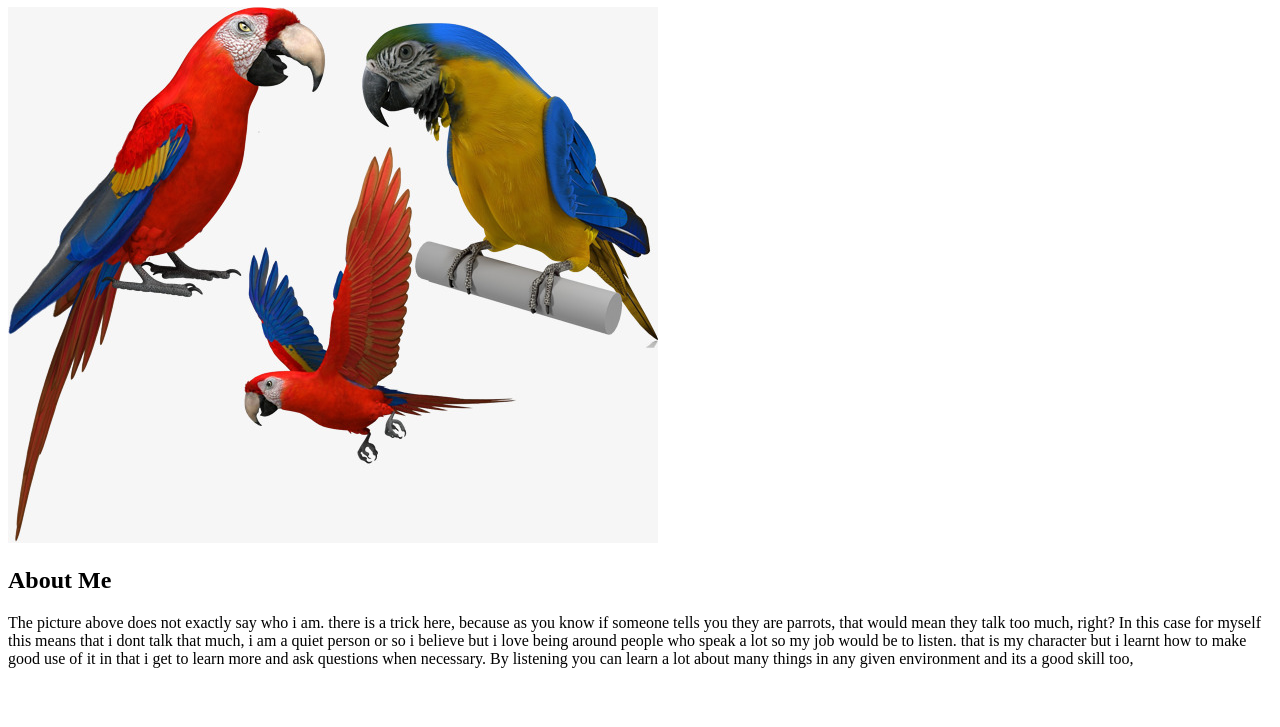
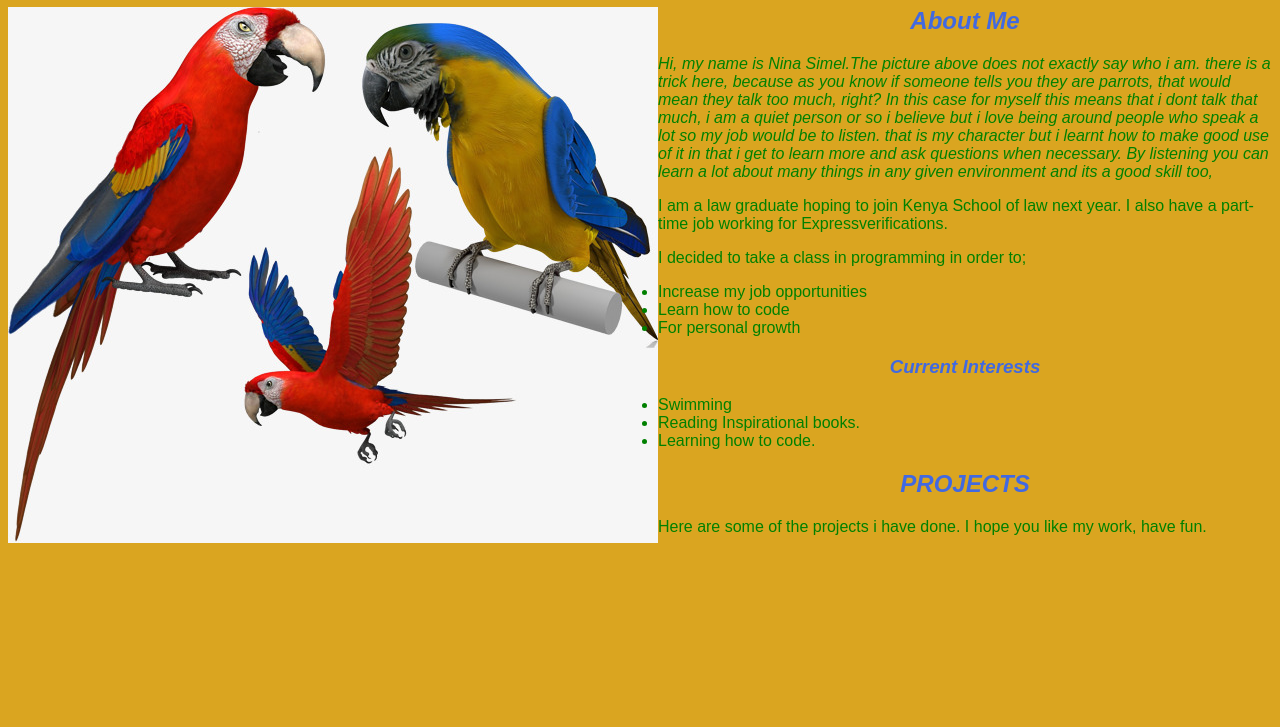
Before and after one commit to NES26/portfolio, a plain HTML site: page portfolio.html in a window 1280 px wide. Shown: the part 73-800 px from the top of the page. Drawn offline with Linux system fonts and the light colour scheme.

Commit message:
Add interests.html

```diff
--- a/CSS/styles.css
+++ b/CSS/styles.css
@@ -0,0 +1,42 @@
+body {
+    font-family: sans-serif;
+  }
+
+  img {
+    float: left;
+  }
+  .sidebar {
+    width: 30%;
+    float: right;
+    background-color: yellow;
+  }
+
+.parrot {
+    font-style: italic;
+}
+h1 {
+    color: blue;
+    text-align: center;
+  }
+  h2 {
+    font-style: italic;
+    text-align: center;
+    color: royalblue;
+  }
+  p {
+    color: green;
+  }
+  body {
+    background-color: goldenrod;
+  }
+  img {
+      background-color: blueviolet;
+  }
+  ul {
+      color: green;
+  }
+  h3 {
+    font-style: italic;
+    text-align: center;
+    color: royalblue;
+  }
--- a/portfolio.html
+++ b/portfolio.html
@@ -1,13 +1,33 @@
 <!DOCTYPE html>
 <html>
     <head>
-        <link href="css/styles.css" rel="stylesheet">
+        <link href="CSS/styles.css" rel="stylesheet" type="text/css">
         <title> SIMEL NINA</title>
     </head>
     <body>
         <h1>SIMEL NINA</h1>
 <img src="images/pic.jpg" alt="A photo of myself">
         <h2>About Me</h2>
-        <P>The picture above does not exactly say who i am. there is a trick here, because as you know if someone tells you they are parrots, that would mean they talk too much, right? In this case for myself this means that i dont talk that much, i am a quiet person or so i believe but i love being around people who speak a lot so my job would be to listen. that is my character but i learnt how to make good use of it in that i get to learn more and ask questions when necessary. By listening you can learn a lot about many things in any given environment and its a good skill too,</P><div class="parrots"></div>
-    </body>
+        <P class="parrot">Hi, my name is Nina Simel.The picture above does not exactly say who i am. there is a trick here, because as you know if someone tells you they are parrots, that would mean they talk too much, right? In this case for myself this means that i dont talk that much, i am a quiet person or so i believe but i love being around people who speak a lot so my job would be to listen. that is my character but i learnt how to make good use of it in that i get to learn more and ask questions when necessary. By listening you can learn a lot about many things in any given environment and its a good skill too,</P> <div class="parrots"></div>
+ <p>I am a law graduate hoping to join Kenya School of law next year. I also have a part-time job working for Expressverifications. </p>
+  <p class="decided">I decided to take a class in programming in order to;
+      <ul>
+          <li>Increase my job opportunities</li>
+          <li>Learn how to code</li>
+          <li>For personal growth</li>
+      </ul>
+      </p>
+
+  <h3>Current Interests</h3>
+  <p>
+        <ul>
+      <li>Swimming</li>
+      <li>Reading Inspirational books.</li>
+      <li>Learning how to code.</li>
+  </ul>
+  </p>
+ <h2>PROJECTS</h2>
+    <P>Here are some of the projects i have done. I hope you like my work, have fun.</P>
+
+</body>
 </html>
```
Also changed, not shown: interests.html (added).
